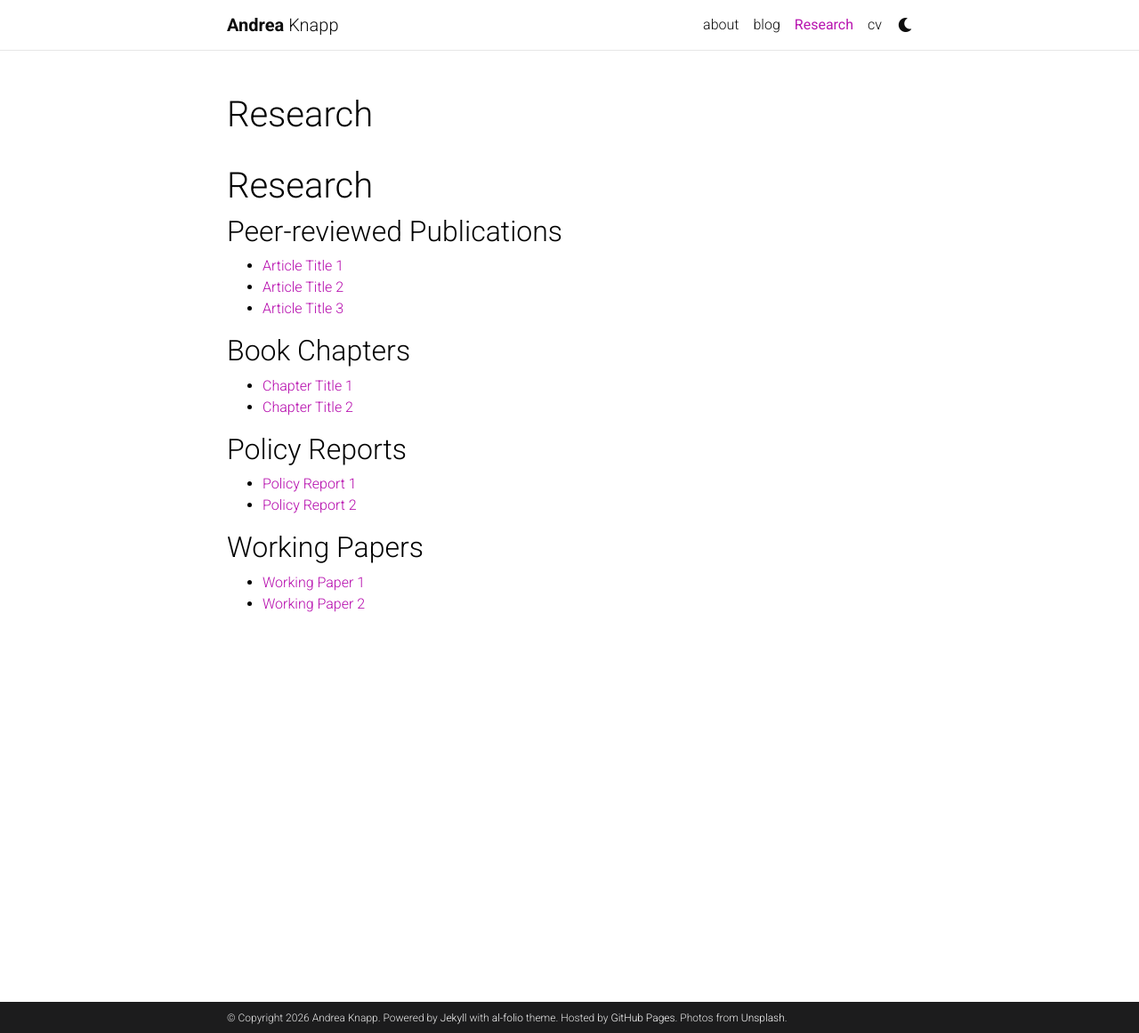
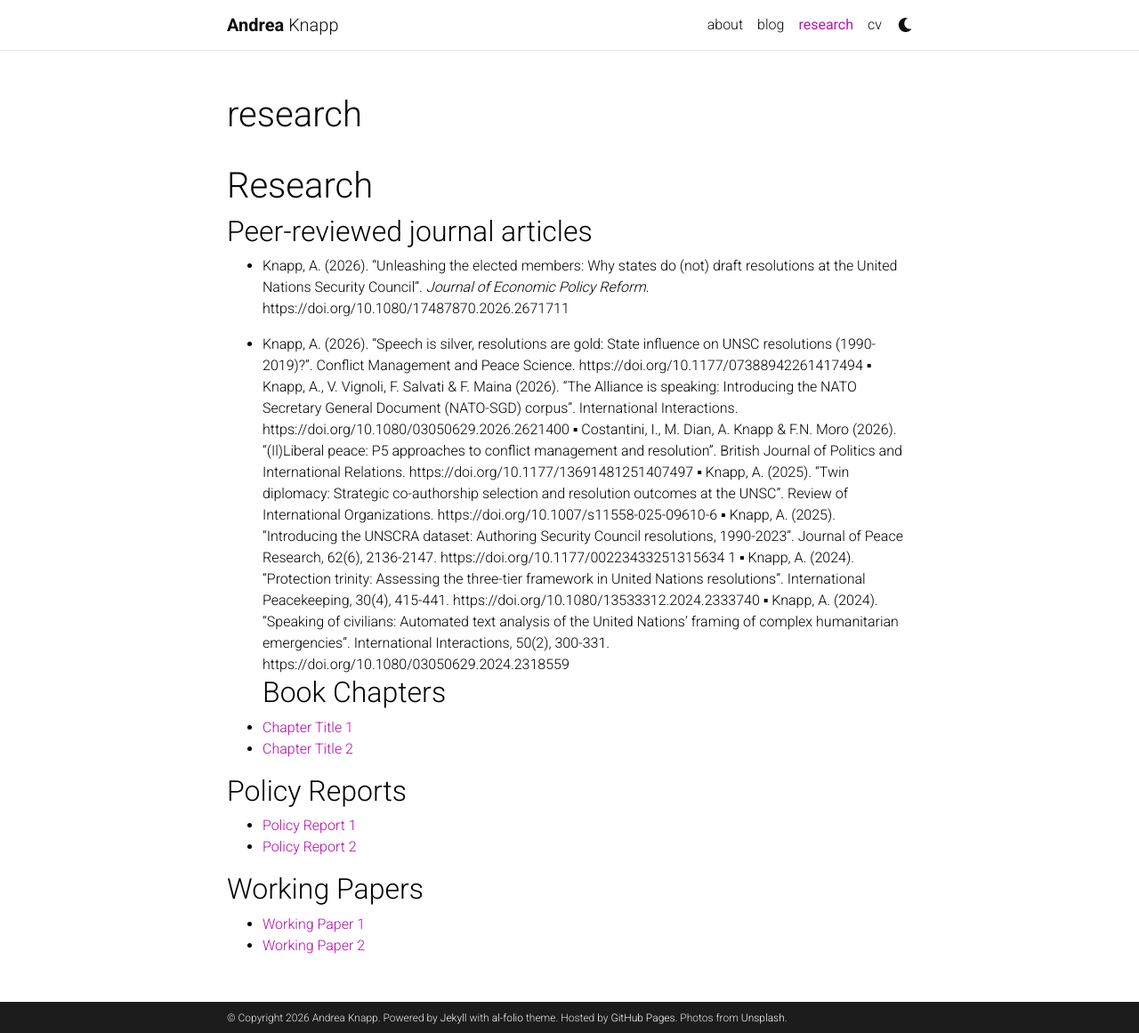
Before and after one commit to andrea-knpp/website, a Jekyll site: the page built from _pages/research.md, in a window 1280 px wide and 1161 px high. Shown: the whole window at 89% size. Built offline with Jekyll 4.4.1, drawn with Linux system fonts in a browser that asks for light colours; comment, search, counter and statistics services are not loaded; a style sheet for code colours, icons or effects is not loaded.

Commit message:
Update research.md

```diff
--- a/_pages/research.md
+++ b/_pages/research.md
@@ -1,19 +1,40 @@
 ---
 layout: page
-title: Research
-permalink: /research/
+title: research
+permalink: /research
 nav: true
 nav_order: 2
 ---
 
 # Research
 
-## Peer-reviewed Publications
+## Peer-reviewed journal articles
 
-- [Article Title 1](https://doi.org/...)
-- [Article Title 2](https://doi.org/...)
-- [Article Title 3](https://...)
+- Knapp, A. (2026). “Unleashing the elected members: Why states do (not) draft resolutions at the United Nations Security Council”. *Journal of Economic Policy Reform*.
+https://doi.org/10.1080/17487870.2026.2671711
 
+- Knapp, A. (2026). “Speech is silver, resolutions are gold: State influence on UNSC
+resolutions (1990-2019)?”. Conflict Management and Peace Science.
+https://doi.org/10.1177/07388942261417494
+▪ Knapp, A., V. Vignoli, F. Salvati & F. Maina (2026). “The Alliance is speaking: Introducing
+the NATO Secretary General Document (NATO-SGD) corpus”. International Interactions.
+https://doi.org/10.1080/03050629.2026.2621400
+▪ Costantini, I., M. Dian, A. Knapp & F.N. Moro (2026). “(Il)Liberal peace: P5 approaches to
+conflict management and resolution”. British Journal of Politics and International Relations.
+https://doi.org/10.1177/13691481251407497
+▪ Knapp, A. (2025). “Twin diplomacy: Strategic co-authorship selection and resolution
+outcomes at the UNSC”. Review of International Organizations.
+https://doi.org/10.1007/s11558-025-09610-6
+▪ Knapp, A. (2025). “Introducing the UNSCRA dataset: Authoring Security Council
+resolutions, 1990-2023”. Journal of Peace Research, 62(6), 2136-2147.
+https://doi.org/10.1177/00223433251315634
+1
+▪ Knapp, A. (2024). “Protection trinity: Assessing the three-tier framework in United Nations
+resolutions”. International Peacekeeping, 30(4), 415-441.
+https://doi.org/10.1080/13533312.2024.2333740
+▪ Knapp, A. (2024). “Speaking of civilians: Automated text analysis of the United Nations’
+framing of complex humanitarian emergencies”. International Interactions, 50(2), 300-331.
+https://doi.org/10.1080/03050629.2024.2318559
 ## Book Chapters
 
 - [Chapter Title 1](https://...)
```
